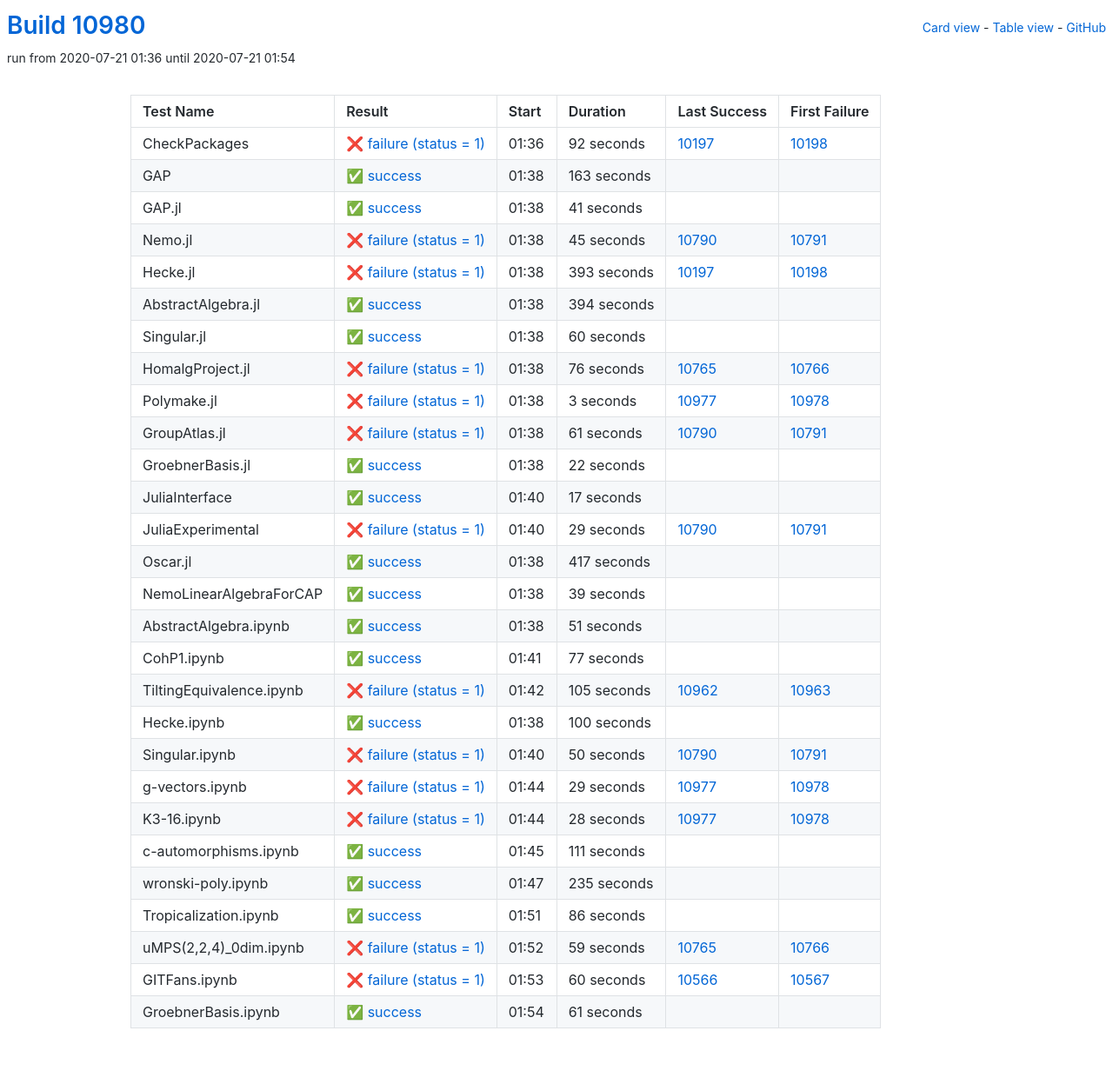
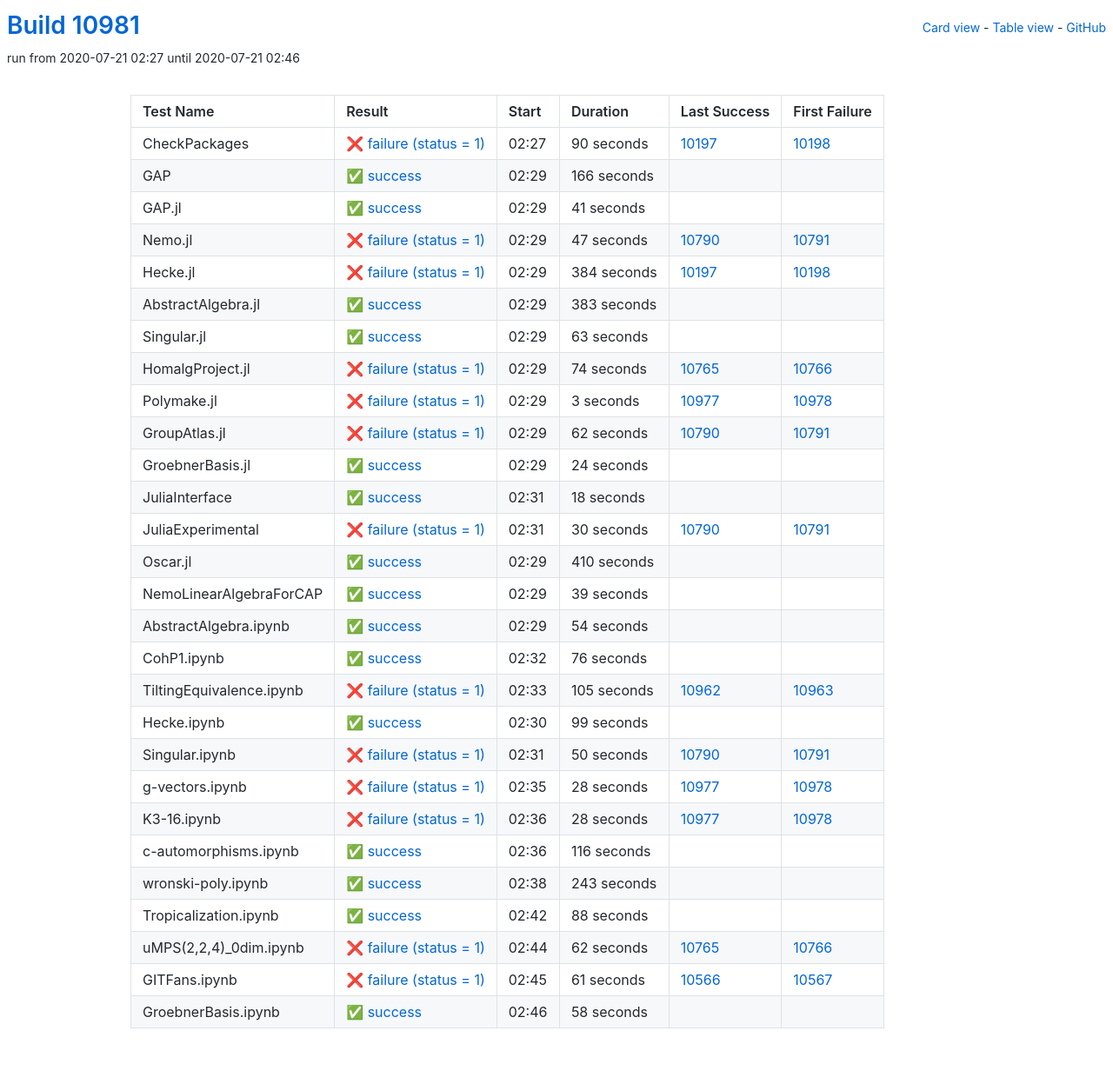
Before and after one commit to oscar-system/oscar-ci-status, a Jekyll site: the page built from table.html, in a window 1280 px wide. Shown: the whole page at 87% size. Built offline with Jekyll 4.4.1, drawn with Linux system fonts in a browser that asks for light colours.

Commit message:
Build #10981

```diff
--- a/_data/ci.yml
+++ b/_data/ci.yml
@@ -1,6 +1,6 @@
 ---
-build: 10980
-build_url: https://oscarci.mathematik.uni-kl.de/job/oscar/10980/
+build: 10981
+build_url: https://oscarci.mathematik.uni-kl.de/job/oscar/10981/
 job: oscar
 organization: oscar-system
 repo: oscar-ci-status
@@ -8,32 +8,32 @@
 tests:
 - name: CheckPackages
   id: checkpackages
-  log: https://oscarci.mathematik.uni-kl.de/job/oscar/10980/artifact/logs/build-10980/CheckPackages.log
-  start: 2020-07-21 01:36
+  log: https://oscarci.mathematik.uni-kl.de/job/oscar/10981/artifact/logs/build-10981/CheckPackages.log
+  start: 2020-07-21 02:27
   success: false
   exitcode: 1
   status: failure
-  duration: 92
+  duration: 90
   last_success: 10197
   last_success_url: https://oscarci.mathematik.uni-kl.de/job/oscar/10197/
   first_failure: 10198
   first_failure_url: https://oscarci.mathematik.uni-kl.de/job/oscar/10198/
 - name: GAP
   id: gap
-  log: https://oscarci.mathematik.uni-kl.de/job/oscar/10980/artifact/logs/build-10980/GAP.log
-  start: 2020-07-21 01:38
+  log: https://oscarci.mathematik.uni-kl.de/job/oscar/10981/artifact/logs/build-10981/GAP.log
+  start: 2020-07-21 02:29
   success: true
   exitcode: 0
   status: success
-  duration: 163
+  duration: 166
   last_success: false
   last_success_url:
   first_failure: false
   first_failure_url:
 - name: GAP.jl
   id: gap-jl
-  log: https://oscarci.mathematik.uni-kl.de/job/oscar/10980/artifact/logs/build-10980/GAP.jl.log
-  start: 2020-07-21 01:38
+  log: https://oscarci.mathematik.uni-kl.de/job/oscar/10981/artifact/logs/build-10981/GAP.jl.log
+  start: 2020-07-21 02:29
   success: true
   exitcode: 0
   status: success
@@ -44,68 +44,68 @@
   first_failure_url:
 - name: Nemo.jl
   id: nemo-jl
-  log: https://oscarci.mathematik.uni-kl.de/job/oscar/10980/artifact/logs/build-10980/Nemo.jl.log
-  start: 2020-07-21 01:38
+  log: https://oscarci.mathematik.uni-kl.de/job/oscar/10981/artifact/logs/build-10981/Nemo.jl.log
+  start: 2020-07-21 02:29
   success: false
   exitcode: 1
   status: failure
-  duration: 45
+  duration: 47
   last_success: 10790
   last_success_url: https://oscarci.mathematik.uni-kl.de/job/oscar/10790/
   first_failure: 10791
   first_failure_url: https://oscarci.mathematik.uni-kl.de/job/oscar/10791/
 - name: Hecke.jl
   id: hecke-jl
-  log: https://oscarci.mathematik.uni-kl.de/job/oscar/10980/artifact/logs/build-10980/Hecke.jl.log
-  start: 2020-07-21 01:38
+  log: https://oscarci.mathematik.uni-kl.de/job/oscar/10981/artifact/logs/build-10981/Hecke.jl.log
+  start: 2020-07-21 02:29
   success: false
   exitcode: 1
   status: failure
-  duration: 393
+  duration: 384
   last_success: 10197
   last_success_url: https://oscarci.mathematik.uni-kl.de/job/oscar/10197/
   first_failure: 10198
   first_failure_url: https://oscarci.mathematik.uni-kl.de/job/oscar/10198/
 - name: AbstractAlgebra.jl
   id: abstractalgebra-jl
-  log: https://oscarci.mathematik.uni-kl.de/job/oscar/10980/artifact/logs/build-10980/AbstractAlgebra.jl.log
-  start: 2020-07-21 01:38
+  log: https://oscarci.mathematik.uni-kl.de/job/oscar/10981/artifact/logs/build-10981/AbstractAlgebra.jl.log
+  start: 2020-07-21 02:29
   success: true
   exitcode: 0
   status: success
-  duration: 394
+  duration: 383
   last_success: false
   last_success_url:
   first_failure: false
   first_failure_url:
 - name: Singular.jl
   id: singular-jl
-  log: https://oscarci.mathematik.uni-kl.de/job/oscar/10980/artifact/logs/build-10980/Singular.jl.log
-  start: 2020-07-21 01:38
+  log: https://oscarci.mathematik.uni-kl.de/job/oscar/10981/artifact/logs/build-10981/Singular.jl.log
+  start: 2020-07-21 02:29
   success: true
   exitcode: 0
   status: success
-  duration: 60
+  duration: 63
   last_success: false
   last_success_url:
   first_failure: false
   first_failure_url:
 - name: HomalgProject.jl
   id: homalgproject-jl
-  log: https://oscarci.mathematik.uni-kl.de/job/oscar/10980/artifact/logs/build-10980/HomalgProject.jl.log
-  start: 2020-07-21 01:38
+  log: https://oscarci.mathematik.uni-kl.de/job/oscar/10981/artifact/logs/build-10981/HomalgProject.jl.log
+  start: 2020-07-21 02:29
   success: false
   exitcode: 1
   status: failure
-  duration: 76
+  duration: 74
   last_success: 10765
   last_success_url: https://oscarci.mathematik.uni-kl.de/job/oscar/10765/
   first_failure: 10766
   first_failure_url: https://oscarci.mathematik.uni-kl.de/job/oscar/10766/
 - name: Polymake.jl
   id: polymake-jl
-  log: https://oscarci.mathematik.uni-kl.de/job/oscar/10980/artifact/logs/build-10980/Polymake.jl.log
-  start: 2020-07-21 01:38
+  log: https://oscarci.mathematik.uni-kl.de/job/oscar/10981/artifact/logs/build-10981/Polymake.jl.log
+  start: 2020-07-21 02:29
   success: false
   exitcode: 1
   status: failure
@@ -116,68 +116,68 @@
   first_failure_url: https://oscarci.mathematik.uni-kl.de/job/oscar/10978/
 - name: GroupAtlas.jl
   id: groupatlas-jl
-  log: https://oscarci.mathematik.uni-kl.de/job/oscar/10980/artifact/logs/build-10980/GroupAtlas.jl.log
-  start: 2020-07-21 01:38
+  log: https://oscarci.mathematik.uni-kl.de/job/oscar/10981/artifact/logs/build-10981/GroupAtlas.jl.log
+  start: 2020-07-21 02:29
   success: false
   exitcode: 1
   status: failure
-  duration: 61
+  duration: 62
   last_success: 10790
   last_success_url: https://oscarci.mathematik.uni-kl.de/job/oscar/10790/
   first_failure: 10791
   first_failure_url: https://oscarci.mathematik.uni-kl.de/job/oscar/10791/
 - name: GroebnerBasis.jl
   id: groebnerbasis-jl
-  log: https://oscarci.mathematik.uni-kl.de/job/oscar/10980/artifact/logs/build-10980/GroebnerBasis.jl.log
-  start: 2020-07-21 01:38
+  log: https://oscarci.mathematik.uni-kl.de/job/oscar/10981/artifact/logs/build-10981/GroebnerBasis.jl.log
+  start: 2020-07-21 02:29
   success: true
   exitcode: 0
   status: success
-  duration: 22
+  duration: 24
   last_success: false
   last_success_url:
   first_failure: false
   first_failure_url:
 - name: JuliaInterface
   id: juliainterface
-  log: https://oscarci.mathematik.uni-kl.de/job/oscar/10980/artifact/logs/build-10980/JuliaInterface.log
-  start: 2020-07-21 01:40
+  log: https://oscarci.mathematik.uni-kl.de/job/oscar/10981/artifact/logs/build-10981/JuliaInterface.log
+  start: 2020-07-21 02:31
   success: true
   exitcode: 0
   status: success
-  duration: 17
+  duration: 18
   last_success: false
   last_success_url:
   first_failure: false
   first_failure_url:
 - name: JuliaExperimental
   id: juliaexperimental
-  log: https://oscarci.mathematik.uni-kl.de/job/oscar/10980/artifact/logs/build-10980/JuliaExperimental.log
-  start: 2020-07-21 01:40
+  log: https://oscarci.mathematik.uni-kl.de/job/oscar/10981/artifact/logs/build-10981/JuliaExperimental.log
+  start: 2020-07-21 02:31
   success: false
   exitcode: 1
   status: failure
-  duration: 29
+  duration: 30
   last_success: 10790
   last_success_url: https://oscarci.mathematik.uni-kl.de/job/oscar/10790/
   first_failure: 10791
   first_failure_url: https://oscarci.mathematik.uni-kl.de/job/oscar/10791/
 - name: Oscar.jl
   id: oscar-jl
-  log: https://oscarci.mathematik.uni-kl.de/job/oscar/10980/artifact/logs/build-10980/Oscar.jl.log
-  start: 2020-07-21 01:38
+  log: https://oscarci.mathematik.uni-kl.de/job/oscar/10981/artifact/logs/build-10981/Oscar.jl.log
+  start: 2020-07-21 02:29
   success: true
   exitcode: 0
   status: success
-  duration: 417
+  duration: 410
   last_success: false
   last_success_url:
   first_failure: false
   first_failure_url:
 - name: NemoLinearAlgebraForCAP
   id: nemolinearalgebraforcap
-  log: https://oscarci.mathematik.uni-kl.de/job/oscar/10980/artifact/logs/build-10980/NemoLinearAlgebraForCAP.log
-  start: 2020-07-21 01:38
+  log: https://oscarci.mathematik.uni-kl.de/job/oscar/10981/artifact/logs/build-10981/NemoLinearAlgebraForCAP.log
+  start: 2020-07-21 02:29
   success: true
   exitcode: 0
   status: success
@@ -188,32 +188,32 @@
   first_failure_url:
 - name: AbstractAlgebra.ipynb
   id: abstractalgebra-ipynb
-  log: https://oscarci.mathematik.uni-kl.de/job/oscar/10980/artifact/logs/build-10980/AbstractAlgebra.ipynb.log
-  start: 2020-07-21 01:38
+  log: https://oscarci.mathematik.uni-kl.de/job/oscar/10981/artifact/logs/build-10981/AbstractAlgebra.ipynb.log
+  start: 2020-07-21 02:29
   success: true
   exitcode: 0
   status: success
-  duration: 51
+  duration: 54
   last_success: false
   last_success_url:
   first_failure: false
   first_failure_url:
 - name: CohP1.ipynb
   id: cohp1-ipynb
-  log: https://oscarci.mathematik.uni-kl.de/job/oscar/10980/artifact/logs/build-10980/CohP1.ipynb.log
-  start: 2020-07-21 01:41
+  log: https://oscarci.mathematik.uni-kl.de/job/oscar/10981/artifact/logs/build-10981/CohP1.ipynb.log
+  start: 2020-07-21 02:32
   success: true
   exitcode: 0
   status: success
-  duration: 77
+  duration: 76
   last_success: false
   last_success_url:
   first_failure: false
   first_failure_url:
 - name: TiltingEquivalence.ipynb
   id: tiltingequivalence-ipynb
-  log: https://oscarci.mathematik.uni-kl.de/job/oscar/10980/artifact/logs/build-10980/TiltingEquivalence.ipynb.log
-  start: 2020-07-21 01:42
+  log: https://oscarci.mathematik.uni-kl.de/job/oscar/10981/artifact/logs/build-10981/TiltingEquivalence.ipynb.log
+  start: 2020-07-21 02:33
   success: false
   exitcode: 1
   status: failure
@@ -224,20 +224,20 @@
   first_failure_url: https://oscarci.mathematik.uni-kl.de/job/oscar/10963/
 - name: Hecke.ipynb
   id: hecke-ipynb
-  log: https://oscarci.mathematik.uni-kl.de/job/oscar/10980/artifact/logs/build-10980/Hecke.ipynb.log
-  start: 2020-07-21 01:38
+  log: https://oscarci.mathematik.uni-kl.de/job/oscar/10981/artifact/logs/build-10981/Hecke.ipynb.log
+  start: 2020-07-21 02:30
   success: true
   exitcode: 0
   status: success
-  duration: 100
+  duration: 99
   last_success: false
   last_success_url:
   first_failure: false
   first_failure_url:
 - name: Singular.ipynb
   id: singular-ipynb
-  log: https://oscarci.mathematik.uni-kl.de/job/oscar/10980/artifact/logs/build-10980/Singular.ipynb.log
-  start: 2020-07-21 01:40
+  log: https://oscarci.mathematik.uni-kl.de/job/oscar/10981/artifact/logs/build-10981/Singular.ipynb.log
+  start: 2020-07-21 02:31
   success: false
   exitcode: 1
   status: failure
@@ -248,20 +248,20 @@
   first_failure_url: https://oscarci.mathematik.uni-kl.de/job/oscar/10791/
 - name: g-vectors.ipynb
   id: g-vectors-ipynb
-  log: https://oscarci.mathematik.uni-kl.de/job/oscar/10980/artifact/logs/build-10980/g-vectors.ipynb.log
-  start: 2020-07-21 01:44
+  log: https://oscarci.mathematik.uni-kl.de/job/oscar/10981/artifact/logs/build-10981/g-vectors.ipynb.log
+  start: 2020-07-21 02:35
   success: false
   exitcode: 1
   status: failure
-  duration: 29
+  duration: 28
   last_success: 10977
   last_success_url: https://oscarci.mathematik.uni-kl.de/job/oscar/10977/
   first_failure: 10978
   first_failure_url: https://oscarci.mathematik.uni-kl.de/job/oscar/10978/
 - name: K3-16.ipynb
   id: k3-16-ipynb
-  log: https://oscarci.mathematik.uni-kl.de/job/oscar/10980/artifact/logs/build-10980/K3-16.ipynb.log
-  start: 2020-07-21 01:44
+  log: https://oscarci.mathematik.uni-kl.de/job/oscar/10981/artifact/logs/build-10981/K3-16.ipynb.log
+  start: 2020-07-21 02:36
   success: false
   exitcode: 1
   status: failure
@@ -272,72 +272,72 @@
   first_failure_url: https://oscarci.mathematik.uni-kl.de/job/oscar/10978/
 - name: c-automorphisms.ipynb
   id: c-automorphisms-ipynb
-  log: https://oscarci.mathematik.uni-kl.de/job/oscar/10980/artifact/logs/build-10980/c-automorphisms.ipynb.log
-  start: 2020-07-21 01:45
+  log: https://oscarci.mathematik.uni-kl.de/job/oscar/10981/artifact/logs/build-10981/c-automorphisms.ipynb.log
+  start: 2020-07-21 02:36
   success: true
   exitcode: 0
   status: success
-  duration: 111
+  duration: 116
   last_success: false
   last_success_url:
   first_failure: false
   first_failure_url:
 - name: wronski-poly.ipynb
   id: wronski-poly-ipynb
-  log: https://oscarci.mathematik.uni-kl.de/job/oscar/10980/artifact/logs/build-10980/wronski-poly.ipynb.log
-  start: 2020-07-21 01:47
+  log: https://oscarci.mathematik.uni-kl.de/job/oscar/10981/artifact/logs/build-10981/wronski-poly.ipynb.log
+  start: 2020-07-21 02:38
   success: true
   exitcode: 0
   status: success
-  duration: 235
+  duration: 243
   last_success: false
   last_success_url:
   first_failure: false
   first_failure_url:
 - name: Tropicalization.ipynb
   id: tropicalization-ipynb
-  log: https://oscarci.mathematik.uni-kl.de/job/oscar/10980/artifact/logs/build-10980/Tropicalization.ipynb.log
-  start: 2020-07-21 01:51
+  log: https://oscarci.mathematik.uni-kl.de/job/oscar/10981/artifact/logs/build-10981/Tropicalization.ipynb.log
+  start: 2020-07-21 02:42
   success: true
   exitcode: 0
   status: success
-  duration: 86
+  duration: 88
   last_success: false
   last_success_url:
   first_failure: false
   first_failure_url:
 - name: uMPS(2,2,4)_0dim.ipynb
   id: umps-2-2-4-0dim-ipynb
-  log: https://oscarci.mathematik.uni-kl.de/job/oscar/10980/artifact/logs/build-10980/uMPS-2-2-4-_0dim.ipynb.log
-  start: 2020-07-21 01:52
+  log: https://oscarci.mathematik.uni-kl.de/job/oscar/10981/artifact/logs/build-10981/uMPS-2-2-4-_0dim.ipynb.log
+  start: 2020-07-21 02:44
   success: false
   exitcode: 1
   status: failure
-  duration: 59
+  duration: 62
   last_success: 10765
   last_success_url: https://oscarci.mathematik.uni-kl.de/job/oscar/10765/
   first_failure: 10766
   first_failure_url: https://oscarci.mathematik.uni-kl.de/job/oscar/10766/
 - name: GITFans.ipynb
   id: gitfans-ipynb
-  log: https://oscarci.mathematik.uni-kl.de/job/oscar/10980/artifact/logs/build-10980/GITFans.ipynb.log
-  start: 2020-07-21 01:53
+  log: https://oscarci.mathematik.uni-kl.de/job/oscar/10981/artifact/logs/build-10981/GITFans.ipynb.log
+  start: 2020-07-21 02:45
   success: false
   exitcode: 1
   status: failure
-  duration: 60
+  duration: 61
   last_success: 10566
   last_success_url: https://oscarci.mathematik.uni-kl.de/job/oscar/10566/
   first_failure: 10567
   first_failure_url: https://oscarci.mathematik.uni-kl.de/job/oscar/10567/
 - name: GroebnerBasis.ipynb
   id: groebnerbasis-ipynb
-  log: https://oscarci.mathematik.uni-kl.de/job/oscar/10980/artifact/logs/build-10980/GroebnerBasis.ipynb.log
-  start: 2020-07-21 01:54
+  log: https://oscarci.mathematik.uni-kl.de/job/oscar/10981/artifact/logs/build-10981/GroebnerBasis.ipynb.log
+  start: 2020-07-21 02:46
   success: true
   exitcode: 0
   status: success
-  duration: 61
+  duration: 58
   last_success: false
   last_success_url:
   first_failure: false
```
Also changed, not shown: README.md.
